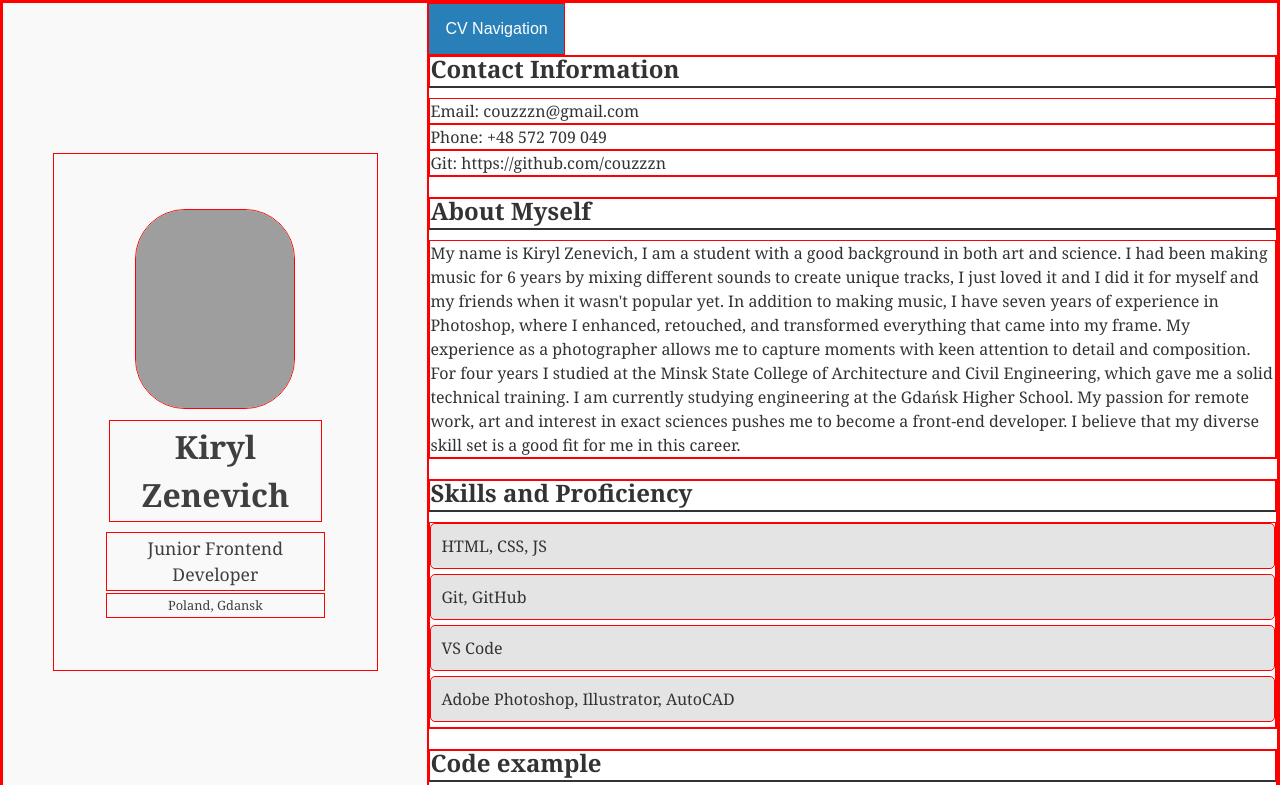
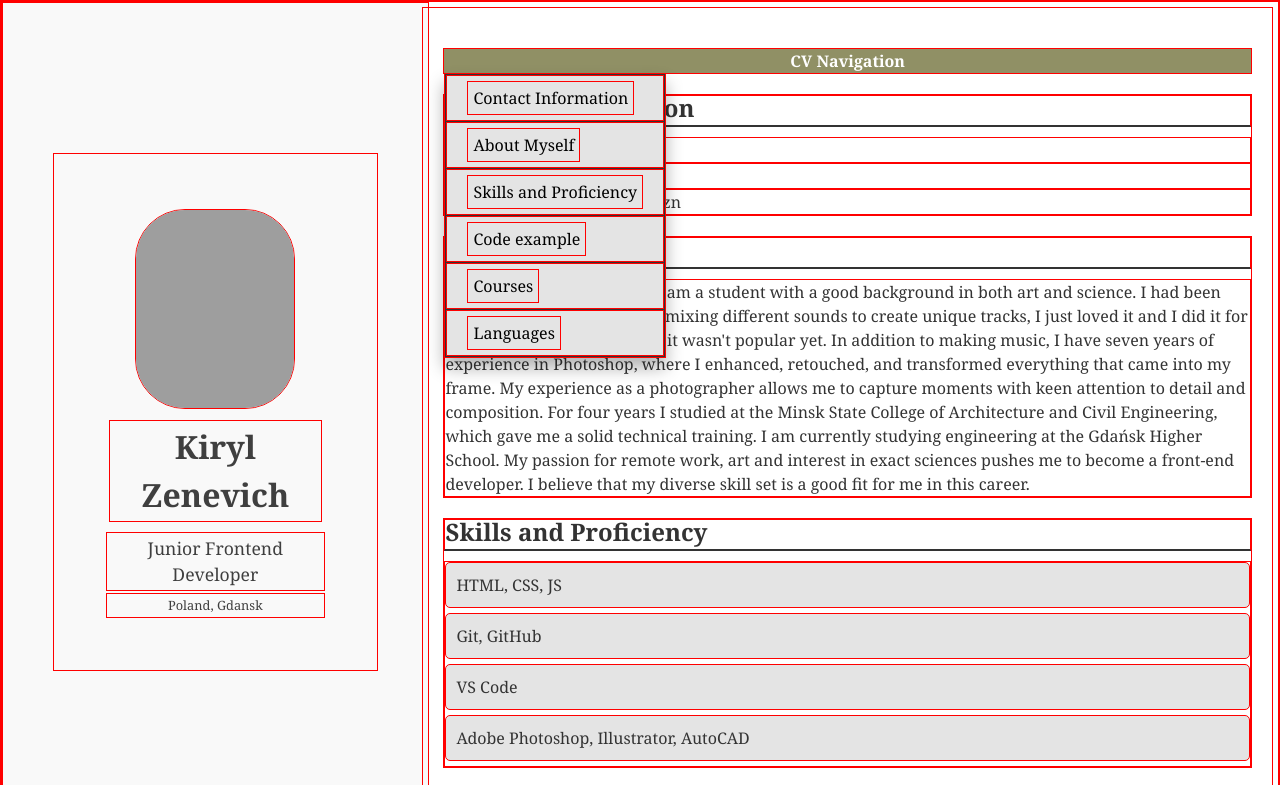
Before and after one commit to couzzzn/rsschool-cv, a plain HTML site: page index.html in a window 1280 px wide. Both pictures are taken after a click on the button "CV Navigation". Shown: the top 785 px of the page. Drawn offline with Linux system fonts and the light colour scheme; grey boxes are pictures that could not be loaded.

Commit message:
docs: update navigation menu and button to the moon

```diff
--- a/index.html
+++ b/index.html
@@ -18,8 +18,8 @@
     </header>
     <main class="main-right">
       <nav class="navigation-menu">
-        <button class="drop-button">CV Navigation</button>
-        <ul class="navigation-list">
+        <button class="drop-button" onclick="myFunction()">CV Navigation</button>
+        <ul class="navigation-list" id="dropdown-list">
           <li class="navigation-list-element"><a href="#title-contact">Contact Information</a></li>
           <li class="navigation-list-element"><a href="#title-bio">About Myself</a></li>
           <li class="navigation-list-element"><a href="#title-skills">Skills and Proficiency</a></li>
--- a/script.js
+++ b/script.js
@@ -0,0 +1,12 @@
+function myFunction() {
+    document.getElementById("dropdown-list").classList.toggle("show");
+}
+
+window.onclick = function(e) {
+    if (!e.target.matches('.drop-button')) {
+      var myDropdown = document.getElementById("dropdown-list");
+        if (myDropdown.classList.contains('show')) {
+          myDropdown.classList.remove('show');
+        }
+    }
+  }
--- a/style.css
+++ b/style.css
@@ -5,6 +5,14 @@
   border: 1px solid red;
   margin: 0;
   padding: 0;
+}
+:root {
+  --main-yellow: #a39e1072;
+  --back-yellow: #909065;
+  --main-black: black;
+  --second-black: rgba(0, 0, 0, 0.75);
+  --third-black: rgba(0, 0, 0, 0.025);
+  --main-grey: #333;
 }
 
 body {
@@ -16,16 +24,16 @@ body {
   font-family: Georgia, "Times New Roman", Times, serif;
   font-size: 100%;
   min-height: 100vh;
-  background-color: #ffffff;
-  color: #333;
+  background-color: white;
+  color: var(--main-grey);
 }
 
 .header-left {
   text-align: center;
   padding: 0px;
   margin: 0px;
-  background-color: rgba(0, 0, 0, 0.025);
-  color: rgba(0, 0, 0, 0.75);
+  background-color: var(--third-black);
+  color: var(--second-black);
   float: right;
   height: 100%;
   min-width: 256px;
@@ -70,46 +78,69 @@ body {
   height: 100%;
   position: relative;
   width: 66.66%;
+  margin: 5px;
+  padding: 20px;
 }
 
-.drop-button {
-    background-color: #3498DB;
-    color: white;
-    padding: 16px;
-    font-size: 16px;
-    border: none;
-    cursor: pointer;
-}
-
-.drop-button:hover, .drop-button:focus {
-    background-color: #2980B9;
+.drop-button:hover,
+.drop-button:focus {
+  background-color: var(--back-yellow);
 }
 
 .navigation-menu {
   position: relative;
   display: inline-block;
+  width: 100%;
+  margin: 20px 0px;
 }
 
+.drop-button {
+  font-weight: 700;
+  line-height: 24px;
+  font-family: Georgia, "Times New Roman", Times, serif;
+  font-size: 100%;
+  text-align: center;
+  width: 100%;
+  background-color: var(--main-yellow);
+  color: rgb(255, 255, 255);
+  position: relative;
+  border: none;
+  cursor: pointer;
+}
 .navigation-list {
   display: none;
   position: absolute;
-    background-color: #f1f1f1;
+  color: black;
+  background-color: var(--main-grey);
+  border-radius: 0%;
   min-width: 160px;
-    box-shadow: 0px 8px 16px 0px rgba(0,0,0,0.2);
+  box-shadow: 0px 10px 16px 0px rgba(0, 0, 0, 0.3);
   z-index: 1;
 }
 
 .navigation-list-element {
-    color: black;
-    padding: 12px 16px;
+  padding: 10px 20px;
+  margin: 1px;
+  display: block;
+  border-radius: 0%;
+}
+
+.navigation-list-element a {
+  color: rgb(0, 0, 0);
   text-decoration: none;
+  padding: 5px;
+}
+.navigation-list-element a:hover,
+.navigation-list-element a:focus,
+.navigation-list-element:hover,
+.navigation-list-element:focus {
+  background-color: var(--back-yellow);
+  color: #ffffff;
+}
+
+.show {
   display: block;
 }
-
-
-
-
-
 
 .footer-right {
   float: right;
@@ -118,12 +149,6 @@ body {
   width: 66.66%;
   text-align: center;
 }
-
-
-
-
-
-
 
 section {
   margin-bottom: 20px;
@@ -159,3 +184,26 @@ ul li {
   width: 100%;
   bottom: 0;
 }
+
+.up {
+  display: inline-block;
+  width: 100%;
+  margin: 20px 0px;
+  font-weight: 700;
+  line-height: 24px;
+  font-family: Georgia, "Times New Roman", Times, serif;
+  font-size: 100%;
+  text-align: center;
+  text-decoration: none;
+  background-color: var(--main-yellow);
+  color: rgb(255, 255, 255);
+  position: relative;
+  border: none;
+  cursor: pointer;
+
+}
+
+.up:hover,
+.up:focus {
+    background-color: var(--back-yellow);
+}
```
Lines whose indentation alone changed are shown as unchanged.
